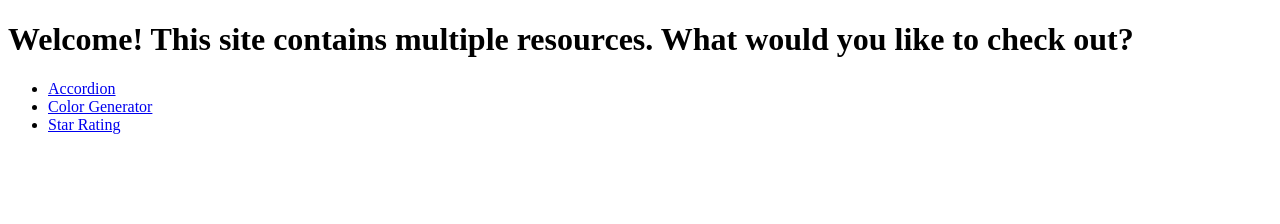
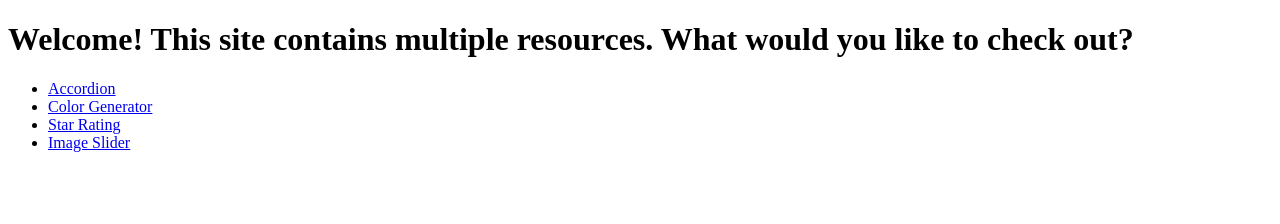
Before and after one commit to Nellie7190/mult-resource-proj, a React (Create React App) app: page / in a window 1280 px wide. Shown: the top 224 px of the page. Built offline with nearby package versions, Linux system fonts and the light colour scheme.

Commit message:
created basic ImageSlider file, and connected the routes

```diff
--- a/src/App.js
+++ b/src/App.js
@@ -4,6 +4,7 @@
 import Directory from './Pages/Directory';
 import ColorGenerator from './Components/ColorGenerator/ColorGenerator';
 import StarRating from './Components/StarRating/StarRating';
+import ImageSlider from './Components/ImageSlider/ImageSlider';
 
 function App() {
   // FIX BACKGROUND COLOR TO BE BACK WHITE WHEN LEAVING RANDOM COLOR PAGE
@@ -13,7 +14,8 @@
         <Route path='/' element={<Directory />}></Route>
         < Route path= "/accordion" element={< Accordion />} />
         < Route path= "/color-generator" element={< ColorGenerator />} />
-        < Route path= "/star-rating" element={< StarRating starTotal={10}/>} />
+        < Route path= "/star-rating" element={< StarRating starTotal={10} />} />
+        < Route path= "/image-slider" element={< ImageSlider />} />
       </Routes>
     </>
   );
--- /dev/null
+++ b/src/Components/ImageSlider/ImageSlider.jsx
@@ -0,0 +1,9 @@
+import React from 'react'
+
+const ImageSlider = () => {
+  return (
+    <div>ImageSlider</div>
+  )
+}
+
+export default ImageSlider
--- a/src/Pages/Directory.jsx
+++ b/src/Pages/Directory.jsx
@@ -16,6 +16,9 @@
             <li>
                 <Link to="/star-rating">Star Rating</Link>
             </li>
+            <li>
+                <Link to="/image-slider">Image Slider</Link>
+            </li>
       </ul>
     </>
   )
```
